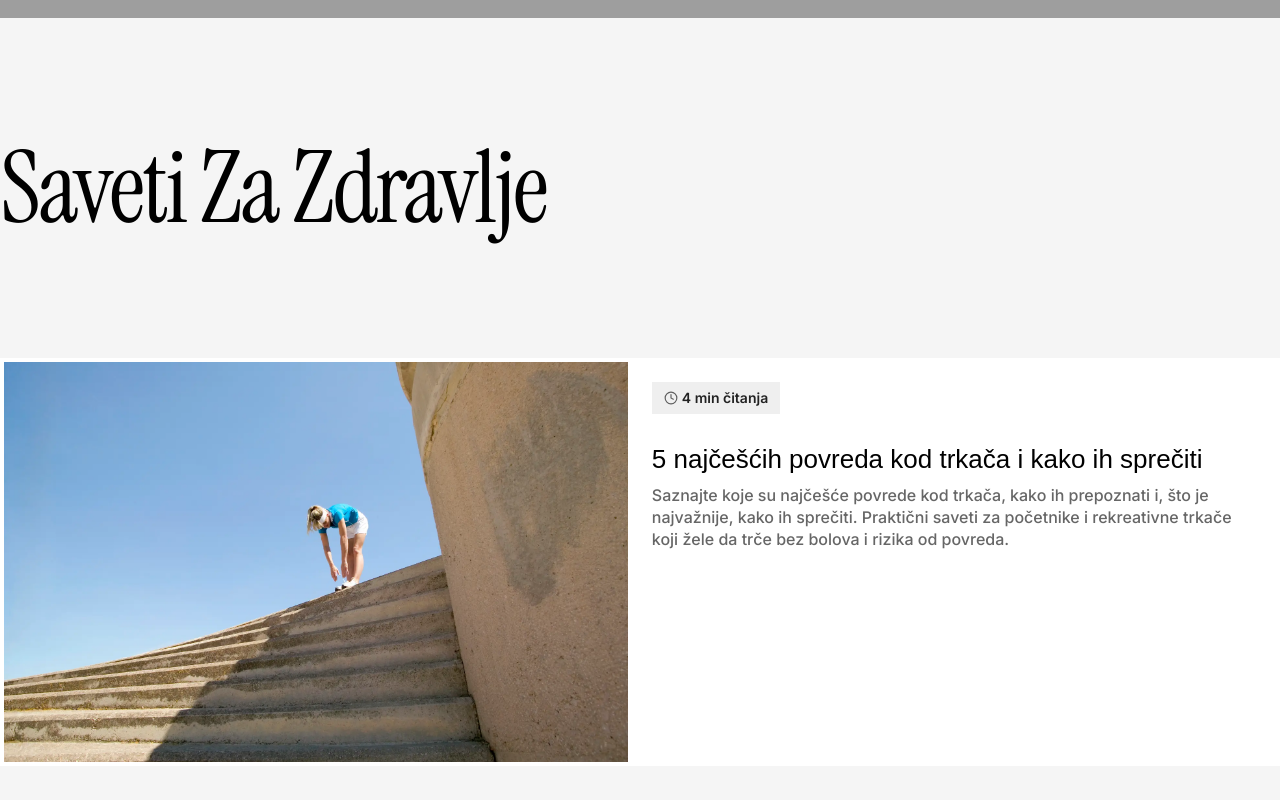
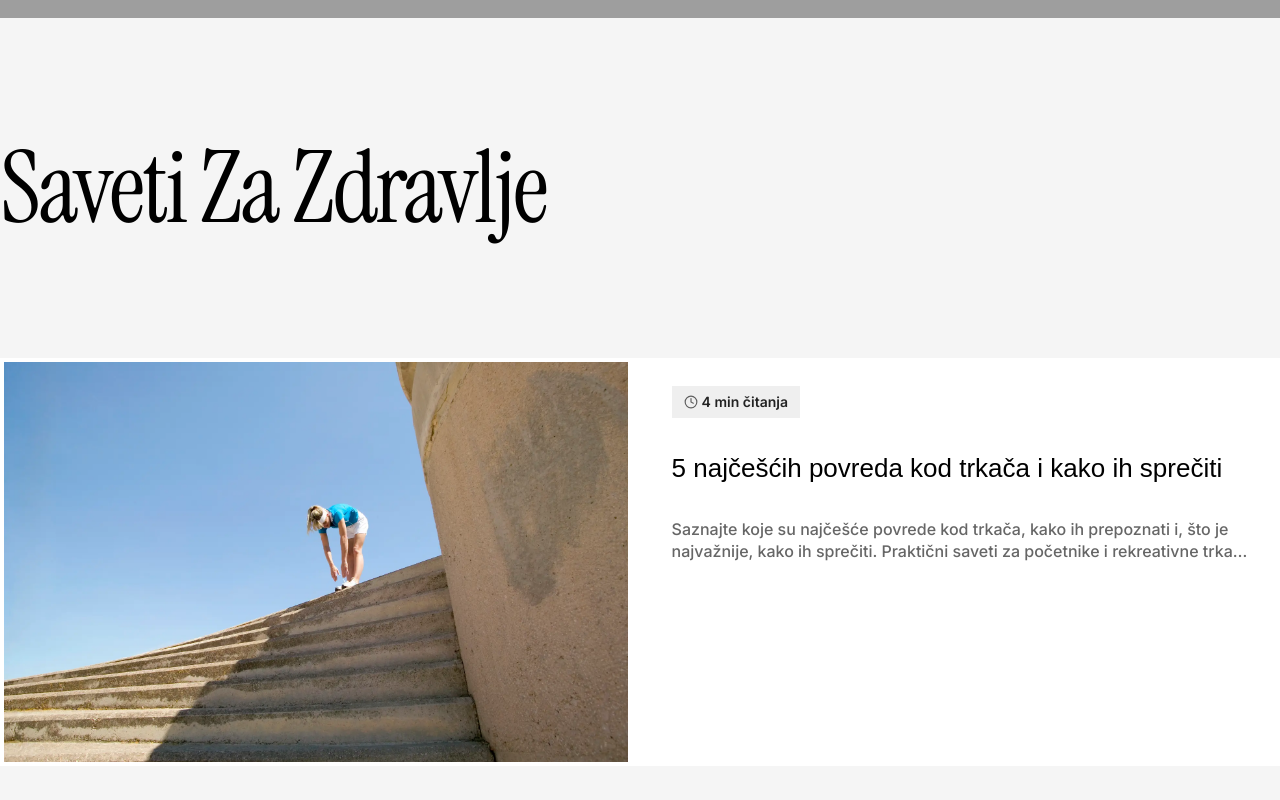
Before and after one commit to krsticzoran/runningstories, a Next.js app: page /zdravlje in a window 1280 px wide. Shown: the part 432-1232 px from the top of the page. Built offline with nearby package versions, Linux system fonts and the light colour scheme; grey boxes are pictures that could not be loaded; a web font is replaced by a local one.

Commit message:
feat: add CategoryCard component with featured variant

```diff
--- a/app/[category]/page.tsx
+++ b/app/[category]/page.tsx
@@ -1,9 +1,8 @@
 import { posts } from "#site/content";
-import Link from "next/link";
 import Image from "next/image";
 import { notFound } from "next/navigation";
 import { categoriesData } from "@/lib/categories";
-import { Clock } from "lucide-react";
+import { CategoryCard } from "@/components/cards/categroy-card";
 
 interface CategoryPageProps {
   params: Promise<{ category: string }>;
@@ -60,67 +59,10 @@ export default async function CategoryPage({ params }: CategoryPageProps) {
       </div>
 
       <div className="px-5 sm:px-8 lg:px-[60px] xl:px-0 max-w-[1300px] w-full mx-auto mt-[120px] flex flex-col gap-3">
-        <Link
-          key={categoryPosts[0].slug}
-          href={`/${categoryPosts[0].category}/${categoryPosts[0].slug}`}
-          className="bg-white p-1 flex flex-col xl:flex-row xl:gap-6"
-        >
-          <div className="relative xl:h-100 w-full aspect-3/2 xl:w-1/2 overflow-hidden">
-            <Image
-              src={categoryPosts[0].image}
-              alt={categoryPosts[0].imageAlt}
-              fill
-              className="object-cover hover:scale-110 transition-all duration-300"
-            />
-          </div>
-          <div className="pt-6 px-5 pb-4 xl:p-5 xl:pl-0 w-full xl:w-1/2 flex flex-col gap-5 xl:gap-8">
-            <p className="w-fit inline-flex items-center gap-1 py-1.5 px-3  bg-[#efefef] text-custom-dark text-sm leading-5 font-semibold">
-              <Clock size={14} className="opacity-70" />
-              {categoryPosts[0].metadata.readingTime} min čitanja
-            </p>
-            <div className="flex flex-col gap-4 xl:gap-3">
-              <h2 className="text-xl leading-5 sm:text-[22px] sm:leading-[22px] xl:text-[26px] xl:leading-[26px] font-medium text-black">
-                {categoryPosts[0].title}
-              </h2>
-              <p className="leading-[22px] text-[#666] font-medium line-clamp-3 sm:line-clamp-none">
-                {categoryPosts[0].description}
-              </p>
-            </div>
-          </div>
-        </Link>
+        <CategoryCard post={categoryPosts[0]} variant="featured" />
         <div className="grid grid-cols-1 xl:grid-cols-2 gap-3">
           {categoryPosts.slice(1).map((post) => (
-            <Link
-              key={post.slug}
-              href={`/${post.category}/${post.slug}`}
-              className="bg-white p-1 flex flex-col  "
-            >
-              <div className="relative xl:h-100 w-full aspect-3/2  overflow-hidden">
-                <Image
-                  src={post.image}
-                  alt={post.imageAlt}
-                  fill
-                  className="object-cover hover:scale-110 transition-all duration-300"
-                />
-              </div>
-
-              <div className="pt-6 px-5 pb-4 w-full flex flex-col gap-5 xl:gap-8 ">
-                <p className="w-fit inline-flex items-center gap-1 py-1.5 px-3 bg-[#efefef] text-custom-dark text-sm leading-5 font-semibold">
-                  <Clock size={14} className="opacity-70" />
-                  {post.metadata.readingTime} min čitanja
-                </p>
-
-                <div className="flex flex-col gap-4 xl:gap-3">
-                  <h2 className="text-xl leading-5 sm:text-[22px] sm:leading-[22px] xl:text-[26px] xl:leading-[26px] font-medium text-black">
-                    {post.title}
-                  </h2>
-
-                  <p className="leading-[22px] text-[#666] font-medium line-clamp-3 sm:line-clamp-2">
-                    {post.description}
-                  </p>
-                </div>
-              </div>
-            </Link>
+            <CategoryCard post={post} key={post.slug} />
           ))}
         </div>
       </div>
--- /dev/null
+++ b/components/cards/categroy-card.tsx
@@ -0,0 +1,53 @@
+import { Clock } from "lucide-react";
+import Image from "next/image";
+import Link from "next/link";
+import { Post } from "@/type/post";
+
+interface PostCardProps {
+  post: Post;
+  variant?: "featured" | "regular";
+}
+
+export function CategoryCard({ post, variant = "regular" }: PostCardProps) {
+  const isFeatured = variant === "featured";
+
+  return (
+    <Link
+      href={`/${post.category}/${post.slug}`}
+      className={`bg-white p-1 flex flex-col ${
+        isFeatured ? "xl:flex-row gap-6" : ""
+      }`}
+    >
+      <div
+        className={`relative w-full ${
+          isFeatured ? "xl:w-1/2 xl:h-100 aspect-3/2" : "aspect-3/2"
+        } overflow-hidden`}
+      >
+        <Image
+          src={post.image}
+          alt={post.imageAlt}
+          fill
+          className="object-cover hover:scale-110 transition-all duration-300"
+        />
+      </div>
+      <div
+        className={`pt-6 px-5 pb-4 flex flex-col gap-5 ${
+          isFeatured ? "xl:w-1/2 xl:gap-8" : ""
+        }`}
+      >
+        <p className="w-fit inline-flex items-center gap-1 py-1.5 px-3 bg-[#efefef] text-custom-dark text-sm leading-5 font-semibold">
+          <Clock size={14} className="opacity-70" />
+          {post.metadata.readingTime} min čitanja
+        </p>
+        <h2
+          className={`text-xl sm:text-[22px] xl:text-[26px] font-medium text-black`}
+        >
+          {post.title}
+        </h2>
+        <p className="leading-[22px] text-[#666] font-medium line-clamp-3 sm:line-clamp-2">
+          {post.description}
+        </p>
+      </div>
+    </Link>
+  );
+}
--- /dev/null
+++ b/type/post.ts
@@ -0,0 +1,20 @@
+import { StaticImageData } from "next/image";
+
+export type Post = {
+  title: string;
+  slug: string;
+  description: string;
+  date: string;
+  category:
+    | "trening"
+    | "oprema"
+    | "vesti"
+    | "simonin-kutak"
+    | "zajednica"
+    | "zdravlje";
+  image: string | StaticImageData;
+  imageAlt: string;
+  metadata: Record<string, any>;
+  content: string;
+  permalink: string;
+};
```
